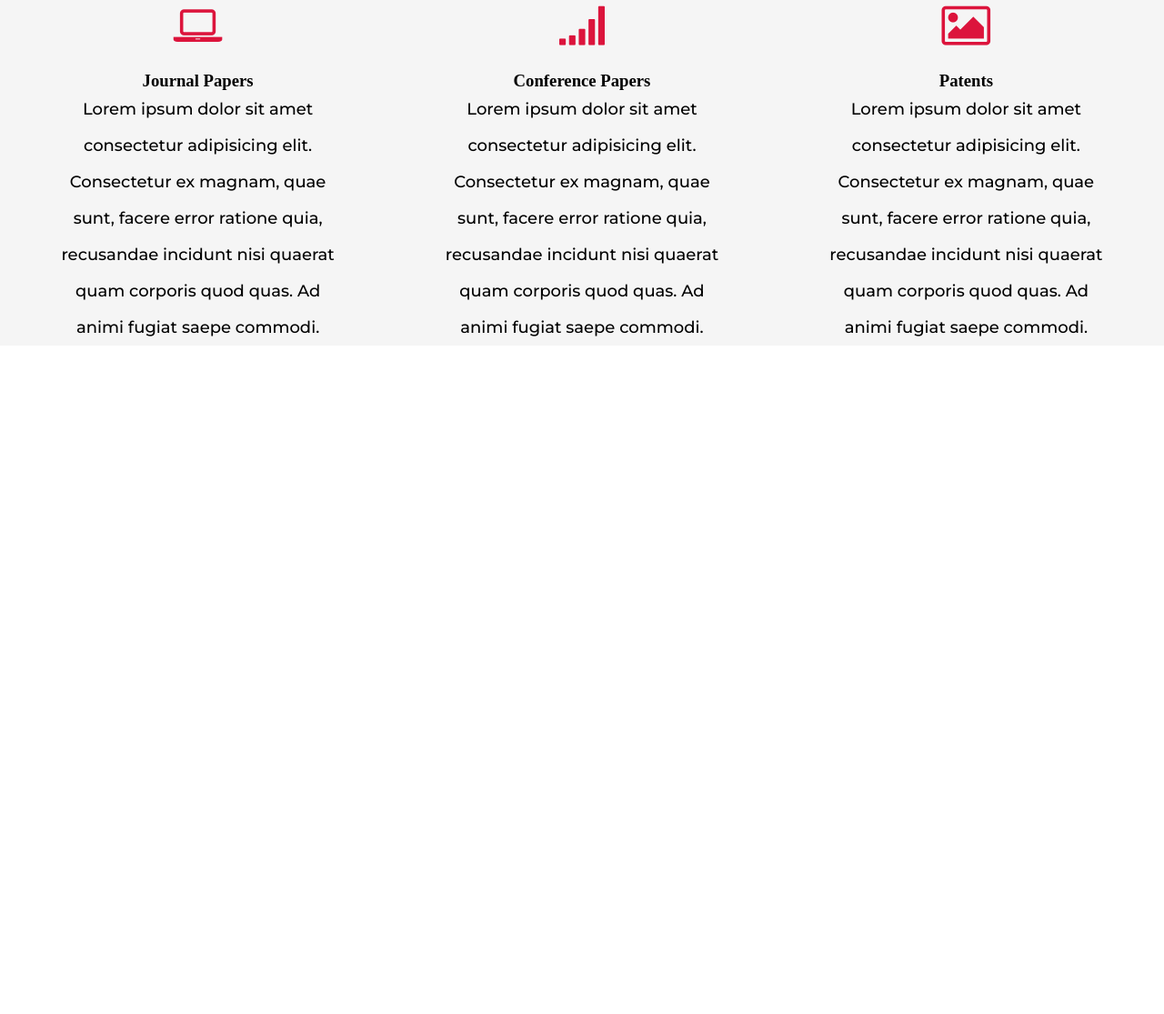
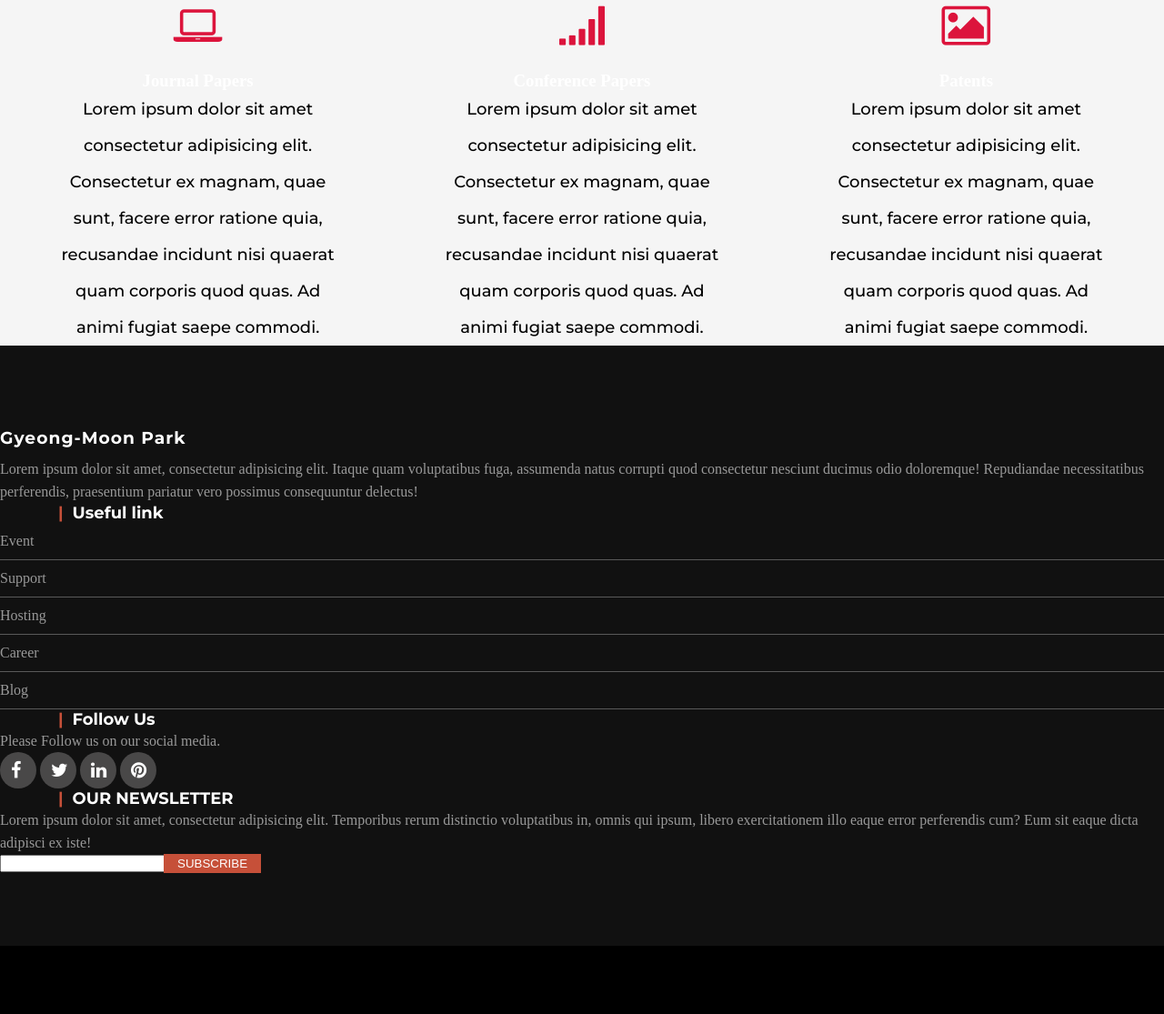
Before and after one commit to gyeongmoon/gyeongmoon.github.io, a plain HTML site: page index.html in a window 1280 px wide. Shown: the part 1673-2788 px from the top of the page at 91% size. Before the commit the page ends 2053 px from the top, so only its background shows below. Drawn offline with Linux system fonts and the light colour scheme.

Commit message:
Footer added.

```diff
--- a/index.html
+++ b/index.html
@@ -76,5 +76,46 @@
             </li>
         </ul>
     </section>
+    <footer>
+      <div class="footer-top">
+        <div class="container">
+          <div class="row">
+            <div class="col-md-3 col-sm-6 col-xs-12 segment-one md-mb-30">
+                <h3>Gyeong-Moon Park</h3>
+                <p>Lorem ipsum dolor sit amet, consectetur adipisicing elit. Itaque quam voluptatibus fuga, assumenda natus corrupti quod consectetur nesciunt ducimus odio doloremque! Repudiandae necessitatibus perferendis, praesentium pariatur vero possimus consequuntur delectus!</p>
+            </div>
+            <div class="col-md-3 col-sm-6 col-xs-12 segment-two md-mb-30 sm-mb-30">
+                <h2>Useful link</h2>
+                <ul>
+                  <li><a href="#">Event</a></li>
+                  <li><a href="#">Support</a></li>
+                  <li><a href="#">Hosting</a></li>
+                  <li><a href="#">Career</a></li>
+                  <li><a href="#">Blog</a></li>
+                </ul>
+            </div>
+            <div class="col-md-3 col-sm-6 col-xs-12 segment-three sm-mb-30">
+                <h2>Follow Us</h2>
+                <p>Please Follow us on our social media.</p>
+                <a href="#"><i class="fa fa-facebook"></i></a>
+                <a href="#"><i class="fa fa-twitter"></i></a>
+                <a href="#"><i class="fa fa-linkedin"></i></a>
+                <a href="#"><i class="fa fa-pinterest"></i></a>
+            </div>
+            <div class="col-md-3 col-sm-6 col-xs-12 segment-four sm-mb-30">
+                <h2>Our Newsletter</h2>
+                <p>Lorem ipsum dolor sit amet, consectetur adipisicing elit. Temporibus rerum distinctio voluptatibus in, omnis qui ipsum, libero exercitationem illo eaque error perferendis cum? Eum sit eaque dicta adipisci ex iste!</p>
+                <form action="">
+                  <input type="email">
+                  <input type="submit" value="subscribe">
+                </form>
+            </div>
+          </div>
+        </div>
+      </div>
+      <div>
+        <p class="footer-bottom-text">All Right reserved by &copy;GMPARK.2019</p>
+      </div>
+    </footer>
   </body>
 </html>
--- a/styles.css
+++ b/styles.css
@@ -16,7 +16,7 @@ nav {
     display: flex;
     justify-content: flex-end;
     align-items: center;
-    padding: 20px 10%; /* top and bottom: 30px, right and left: 10% */
+    padding: 10px 10%; /* top and bottom: 30px, right and left: 10% */
     background-color: whitesmoke;
     font-family: 'Montserrat', sans-serif; /* font size can be set using 'link' in index.html. */
 
@@ -107,8 +107,8 @@ nav {
     .nav-links {
         position: absolute;
         right: 0px;
-        height: 200%;
-        top: 75px;
+        height: 400%;
+        top: 50px;
         background-color: whitesmoke;
         display: flex;
         justify-content: space-evenly;
@@ -362,3 +362,126 @@ ul.publications-content {
         padding: 0;
     }
 }
+
+/* footer */
+.footer-top {
+    background: #111;
+    padding: 80px 0;
+}
+
+.footer-top p {
+    color: #999;
+    line-height: 25px;
+}
+
+.footer-top h2, h3 {
+    color: #fff;
+}
+
+.footer-top h2 {
+    font-size: 18px;
+}
+
+.segment-one h3 {
+    font-family: 'Montserrat', sans-serif;
+    color: #fff;
+    letter-spacing: 1px;
+    margin: 10px 0;
+}
+
+.segment-one h2 {
+    font-family: 'Montserrat', sans-serif;
+    color: #fff;
+    text-transform: uppercase;
+}
+
+.segment-two h2:before {
+    content: '|';
+    color: #c65039;
+    padding-right: 10px;
+}
+
+.segment-two ul {
+    margin: 0;
+    padding: 0;
+    list-style: none;
+}
+
+.segment-two ul li {
+    border-bottom: 1px solid rgba(255,255,255,0.3);
+    line-height: 40px;
+}
+
+.segment-two ul li a {
+    color: #999;
+    text-decoration: none;
+}
+
+.segment-three h2 {
+    color: #fff;
+    font-family: 'Montserrat', sans-serif;
+    text-decoration: none;
+}
+
+.segment-three h2:before {
+    content: '|';
+    color: #c65039;
+    padding-right: 10px;
+}
+
+.segment-three a {
+    background: #494848;
+    width: 40px;
+    height: 40px;
+    display: inline-block;
+    border-radius: 50%;
+}
+
+.segment-three a i {
+    font-size: 20px;
+    color: #fff;
+    padding: 10px 12px;
+}
+
+.segment-four h2 {
+    color: #fff;
+    font-family: 'Montserrat', sans-serif;
+    text-transform: uppercase;
+}
+
+.segment-four h2:before {
+    content: '|';
+    color: #c65039;
+    padding-right: 10px;
+}
+
+.segment-four form input[type=submit]{
+    background: #c65039;
+    border: none;
+    padding: 3px 15px;
+    margin-left: -5px;
+    color: #fff;
+    text-transform: uppercase;
+}
+
+.footer-bottom-text {
+    text-align: center;
+    background: #000;
+    line-height: 75px;
+}
+
+/* responsive css */
+@media only screen and (min-width:768px) and (max-width: 991px) {
+    .md-mb-30{
+        margin-bottom: 30px;
+    }
+}
+
+@media only screen and (max-width: 767px) {
+    .sm-mb-30{
+        margin-bottom: 30px;
+    }
+    .footer-top {
+        padding: 50px 0;
+    }
+}
```
